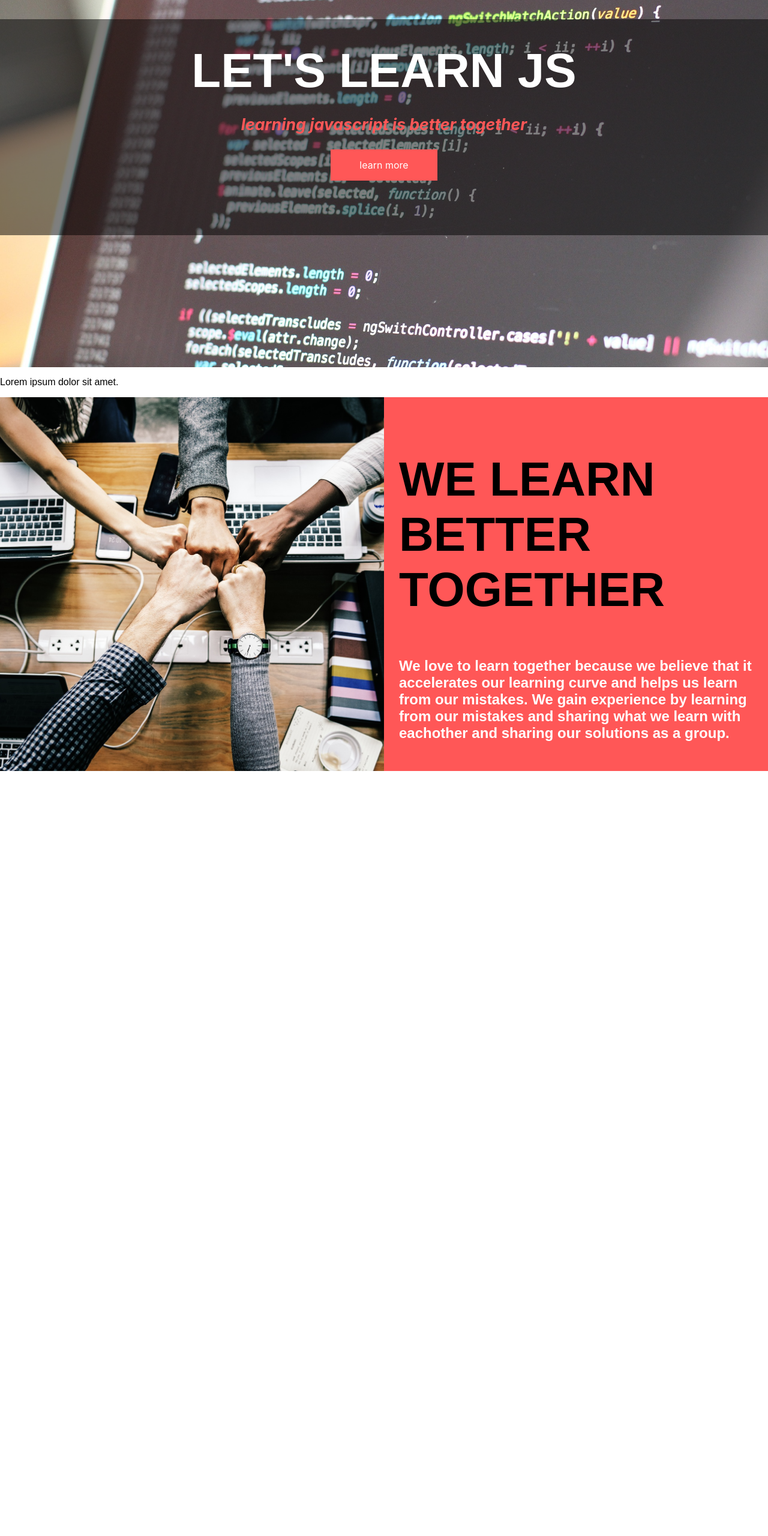
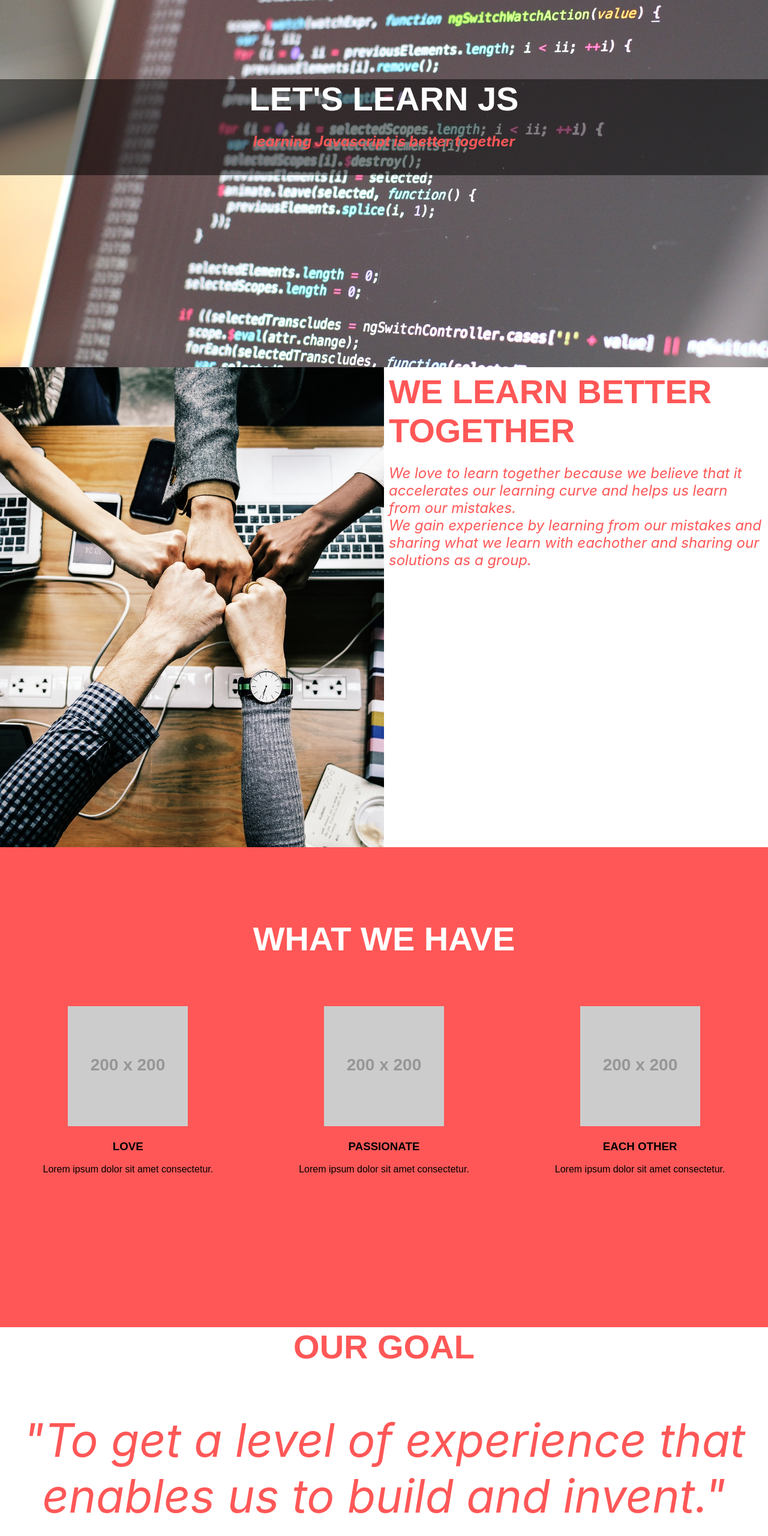
Before and after one commit to DevsPlusPlus/learn-javascript-together-is-better, a plain HTML site: page index.html in a window 1280 px wide. Shown: the part 188-2748 px from the top of the page at 60% size. Before the commit the page ends 1473 px from the top, so only its background shows below. Drawn offline with Linux system fonts and the light colour scheme; placeholder pictures from the web are drawn by us.

Commit message:
A lot of changes.

```diff
--- a/index.html
+++ b/index.html
@@ -1,29 +1,125 @@
 <!DOCTYPE html>
 <html lang="en">
   <head>
-    <meta charset="UTF-8">
-    <meta name="viewport" content="width=device-width, initial-scale=1.0">
-    <meta http-equiv="X-UA-Compatible" content="ie=edge">
-    <link rel="stylesheet" href="src/style.css">
+    <meta charset="UTF-8" />
+    <meta name="viewport" content="width=device-width, initial-scale=1.0" />
+    <meta http-equiv="X-UA-Compatible" content="ie=edge" />
+    <link rel="stylesheet" href="src/style.css" />
     <title>Let's learn javascript Group</title>
   </head>
   <body>
-    <section id="learn-more">
-        <div class="box">
-            <h1 class="head-line">LET'S LEARN JS</h1>
-            <h3 class="tag-line" >learning javascript is better together</h3>
-            <button class="button" id="learn-more-btn">learn more</button>
+<!-- First Section  -->
+    <section id="first-section" class="section-main">
+      <div class="gray-box">
+          <h1 id="first-section-header" class="header-main">LET'S LEARN JS</h1>
+          <p id="first-section-info" class="info-main">learning Javascript is better together</p>
+          <br>
       </div>
     </section>
-    <p>Lorem ipsum dolor sit amet.</p>
-    <section id="learn-together">
-      <div id="learn-image"></div>
+
+<!-- Seconds Section  -->
+    <section id="second-section" class="section-white">
+        <div id="second-section-image"></div>
         <div id="learn-info">
-        <h1 class="section-header">WE LEARN BETTER TOGETHER</h1>
-        <h3 class="section-info">We love to learn together because we believe that it accelerates
-         our learning curve and helps us learn from our mistakes.  We gain experience by learning from
-        our mistakes and sharing what we learn with eachother and sharing our solutions as a group.</h3>
+            <h1 class="header-white">WE LEARN BETTER TOGETHER</h1>
+            <p class="info-white">
+            We love to learn together because we believe that it accelerates our
+            learning curve and helps us learn from our mistakes. <br> We gain
+            experience by learning from our mistakes and sharing what we learn
+            with eachother and sharing our solutions as a group.
+            </p>
         </div>
     </section>
+
+<!-- Third Section -->
+    <section id="third-section" class="section-main">
+        <h1 id="third-section-header" class="header-main">
+            WHAT WE HAVE
+        </h1>
+        <div id="items-div">
+                <div class="col">
+
+                    <img src="https://via.placeholder.com/200">
+
+                    <h3 class="sub-headers">LOVE</h3>
+
+                    <p>Lorem ipsum dolor sit amet consectetur.</p>
+
+                </div>
+
+                <div class="col">
+
+                    <img src="https://via.placeholder.com/200">
+
+                    <h3 class="sub-headers">PASSIONATE</h3>
+
+                    <p>Lorem ipsum dolor sit amet consectetur.</p>
+
+                </div>
+
+                <div class="col">
+
+                    <img src="https://via.placeholder.com/200">
+
+                    <h3 class="sub-headers">EACH OTHER</h3>
+
+                    <p>Lorem ipsum dolor sit amet consectetur.</p>
+
+                </div>
+        </div>
+    </section>
+
+
+<!-- Fourth Section -->
+<section id="fourth-section" class="section-white">
+    <h1 class="header-white">
+        OUR GOAL
+    </h1>
+    <div id="fourth-section-image"></div>
+        <div class="flex-box">
+        <div>
+            <p id="fourth-section-info" class="info-white">
+                "To get a level of experience that enables us to build and invent."
+            </p>
+        </div>
+        </div>
+    </section>
+
+
+    <!-- Fifth Section  -->
+    <section id="fifth-section" class="section-main">
+        <h1 class="header-main">OUR TEAM MEMBERS</h1>
+    </section>
+
+    <!--
+      <section id="learn-more">
+
+          <div class="box">
+
+              <h1 class="head-line">LET'S LEARN JS</h1>
+
+              <h3 class="tag-line" >learning javascript is better together</h3>
+
+              <a class="button" id="learn-more-btn" href="#learn-together">learn more</a>
+
+          </div>
+
+      </section>
+
+      <section id="learn-together">
+
+
+
+      </section>
+
+      <section id="what-we-have-section">
+
+          <h1 id="what-we-have-header">WHAT WE HAVE</h1>
+
+
+
+
+      </section>
+    -->
   </body>
 </html>
--- a/src/style.css
+++ b/src/style.css
@@ -1,154 +1,177 @@
-body{
+body {
   /* Those two main colors are variables to use them you can do for example var(--main-color) */
-    --main-color:#ff5757;
-    --main-color-darker:#d14c4c;
+  --main-color: #ff5757;
+  --main-color-darker: #d14c4c;
   font-family: sans-serif;
   /* those two lines to disable horizontal scrolling  */
-    max-width: 100%;
+  max-width: 100vw;
   overflow-x: hidden;
   /* those other two line to reset margin and padding for the whole page. */
   margin: 0;
   padding: 0;
 }
-/* the if of the first section  */
-#learn-more{
-    /* sets the height of the section to 100% of the height of the viewport in another way it will fill the screen */
+
+
+/***** common classes *****/
+
+.section-main {
   height: 100vh;
+  width: 100%;
   text-align: center;
-    background-image: url('../imgs/code-820275_1920.jpg');
+  padding: 0;
+  margin: 0;
+  text-align: center;
+  background-color: var(--main-color);
+}
+.header-main {
+  font-size: 7vh;
+  margin: 0;
+  padding: 0;
+  font-weight: bold;
+  color: #fff;
+}
+.info-main {
+  font-style: italic;
+  font-family: -apple-system, BlinkMacSystemFont, "Segoe UI", Roboto, Oxygen,
+    Ubuntu, Cantarell, "Open Sans", "Helvetica Neue", sans-serif;
+  font-size: 3vh;
+  /* this how you can use the variable */
+  color: #fff;
+}
+.section-white {
+  height: 100vh;
+  width: 100%;
+  text-align: center;
+  padding: 0;
+  margin: 0;
+  text-align: center;
+  background-color: #ffffff;
+}
+.header-white {
+  font-size: 7vh;
+  margin: 0;
+  padding: 0;
+  font-weight: bold;
+  color: var(--main-color);
+}
+.info-white {
+  font-style: italic;
+  font-family: -apple-system, BlinkMacSystemFont, "Segoe UI", Roboto, Oxygen,
+    Ubuntu, Cantarell, "Open Sans", "Helvetica Neue", sans-serif;
+  font-size: 3vh;
+  /* this how you can use the variable */
+  color: var(--main-color);
+}
+
+
+/***** the first section  *****/
+#first-section {
+  background-image: url("../imgs/code-820275_1920.jpg");
   background-size: cover;
   display: flex;
   justify-content: center;
   align-items: center;
 }
+#first-section-header{
+  font-weight: bold;
+}
+#first-section-info{
+  color:var(--main-color);
+  font-weight: bold;
+}
 /* this is for the grayd box in the middle of the section  */
-.box{
-    padding-top: 2.5em;
+.gray-box {
   display: inline-block;
   position: relative;
-    height: 40vh;
+  height: 20vh;
   width: 100%;
-    background-color: rgba(0, 0, 0, .5);
-}
-.head-line{
-    font-size: 60pt;
-    margin: 0;
-    padding: 0;
-    font-weight: bold;
-    color:#fff;
-}
-.tag-line{
-    font-style: italic;
-    font-family: -apple-system, BlinkMacSystemFont, 'Segoe UI', Roboto, Oxygen, Ubuntu, Cantarell, 'Open Sans', 'Helvetica Neue', sans-serif;
-    font-size: 20pt;
-    /* this how you can use the variable */
-    color:var(--main-color);
-}
-.button{
-    font-family: -apple-system, BlinkMacSystemFont, 'Segoe UI', Roboto, Oxygen, Ubuntu, Cantarell, 'Open Sans', 'Helvetica Neue', sans-serif;
-    border: none;
-    padding: 1em 3em;
-    color:#fff;
-    font-size: 12pt;
-    background-color: var(--main-color);
-}
-/* darken the background color of the button when the mouse is in the top of the button */
-.button:hover{
-    background-color:var(--main-color-darker);
+  background-color: rgba(0, 0, 0, 0.5);
 }
 
-/***** Learn Together Section *****/
+/***** the second section *****/
 
-#learn-together {
+#second-section {
+  height: 100vh;
   display: grid;
   grid-template-columns: repeat(2, 1fr);
-  grid-template-areas:
-    "learn-image learn-info";
+  grid-template-areas: "img info";
 }
 
-#learn-image {
-  grid-area: learn-image;
-  background-image: url('../imgs/team-3373638_1920.jpg');
+#second-section-image {
+  grid-area: img;
+  background-image: url("../imgs/team-3373638_1920.jpg");
   background-size: cover;
   background-position: center;
   background-repeat: no-repeat;
 }
 
 #learn-info {
-  grid-area: learn-info;
-  background-color: var(--main-color);
-  padding: 25px 25px 25px 25px;
+  grid-area: info;
+  padding: 1vh;
+  text-align: start;
 }
 
-.section-header {
-  font-size: 5em;
+/***** the third section *****/
+#third-section{
+  min-height: 100vh;
+  height: auto;
 }
+#third-section-header{
+  padding-top: 15vh;
+}
+#items-div{
+  padding-top:10vh;
+  display: flex;
 
-.section-info {
-  font-size: 1.5em;
-  color: #fff;
+  flex-direction: row;
+  justify-content: space-around;
+}
+/**** the fourth section  ****/
+#fourth-section{
+}
+#fourth-section-image{
+  background-image: url("../imgs/target.jpg");
+  background-size: cover;
+  background-repeat: no-repeat;
+  min-height: 50vh;
+  margin: 20px;
+  border: var(--main-color) solid 2px;
+}
+#fourth-section-info{
+  font-size:6vw;
 }
 
 
+
+
+/***** the fifth section *****/
+
+
+
 /**** MEDIA QUERIES ****/
-
-@media(max-width: 900px) {
-  .section-header {
-    font-size: 4em;
-  }
-
-  .section-info {
-    font-size: 1.5em;
+@media (min-width: 700px) {
+  #fourth-section-image{
+    display: none;
   }
 }
 
-@media(max-width: 700px) {
-  .head-line {
-    font-size: 3em;
+@media (max-width: 600px) {
+  /*** the second section ***/
+  #second-section {
+    grid-template-areas:
+    "info info"
+    "img img";
+  }
+  #second-section-image{
+    min-height: 30vh;
   }
 
-  .tag-line {
-    font-size: 1.5em;
+  /*** the third section ***/
+  #items-div{
+    padding: 0;
+    flex-direction: column;
   }
-
-  .section-header {
-    font-size: 3em;
-  }
-
-  .section-info {
-    font-size: 1.25em;
+  #third-section-header{
+    padding:0;
   }
 }
-
-@media(max-height: 650px) {
-  #learn-more-btn {
-    visibility: hidden;
-  }
-}
-
-@media(max-width: 600px) {
-  #learn-together {
-    grid-template-areas:
-      "learn-info learn-info"
-      "learn-image learn-image";
-  }
-
-  #learn-image {
-    height: 300px;
-  }
-
-  .section-header {
-    font-size: 2em;
-  }
-
-  .section-info {
-    text-align: center;
-    font-size: 1em;
-  }
-}
-
-@media(max-height: 400px) {
-  .head-line {
-    font-size: 2em;
-  }
-}
```
Also changed, not shown: imgs/target.jpg (added). Lines whose indentation alone changed are shown as unchanged.
